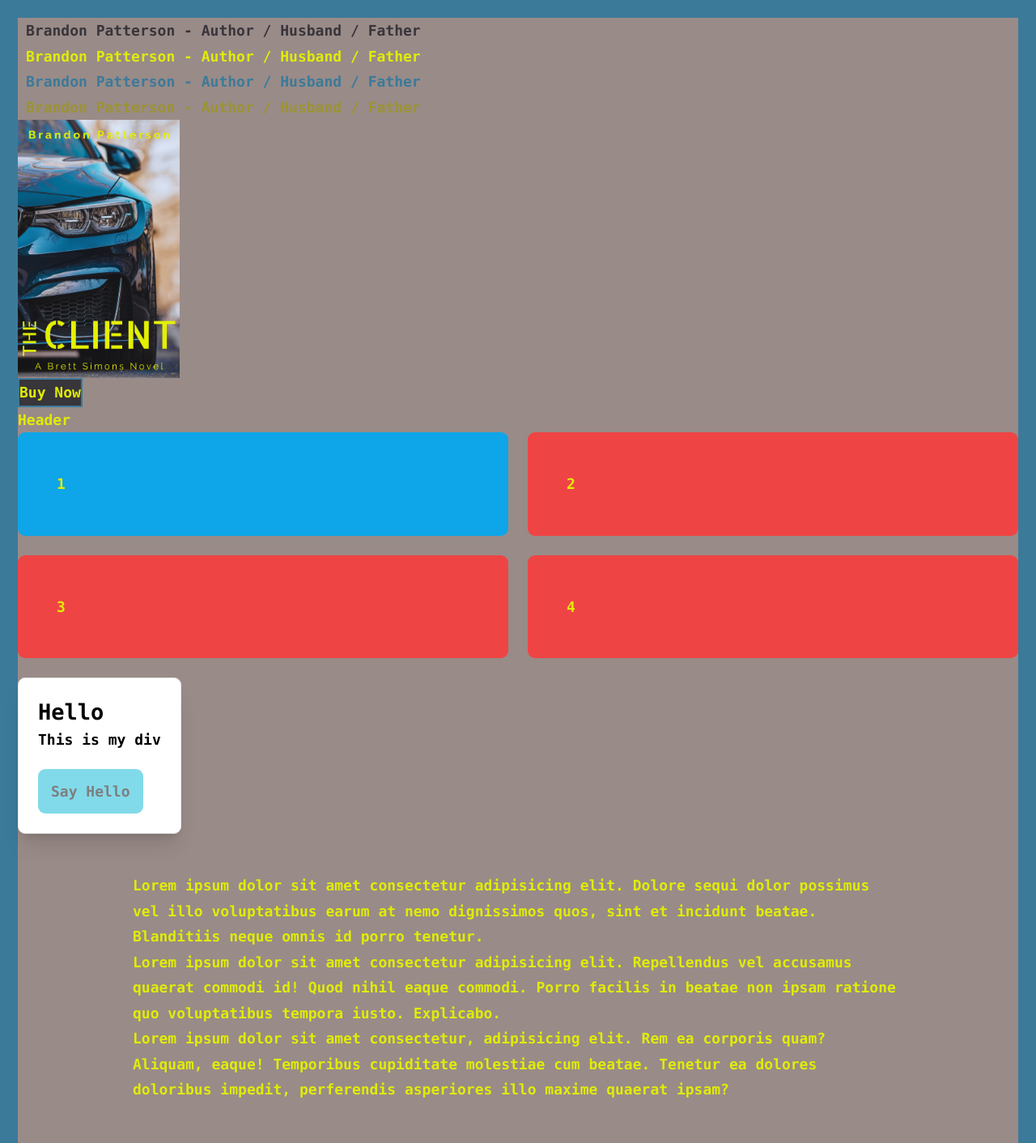
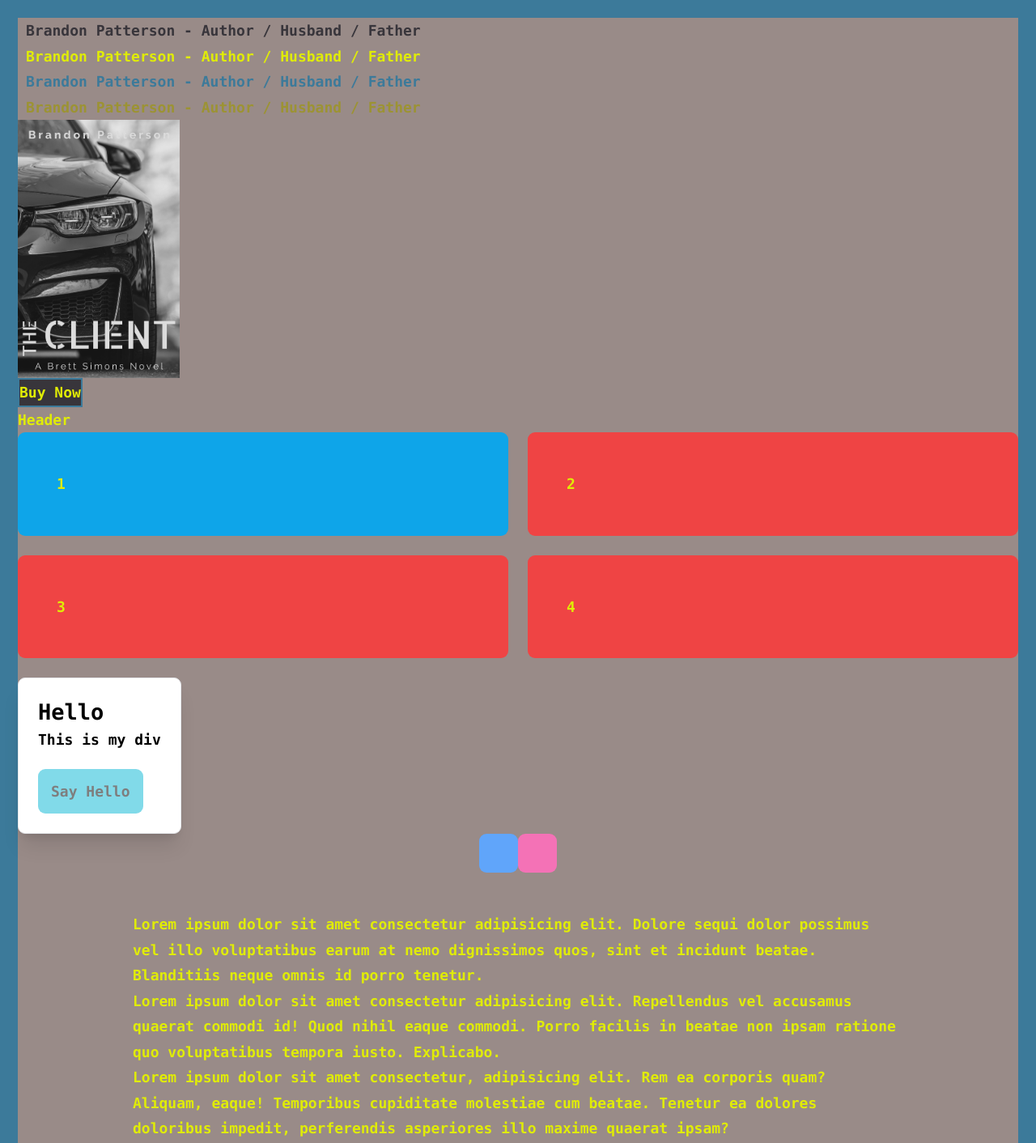
Before and after one commit to poloblue1357/V-School-Assignments, a React (Vite) app in the folder assignments/exercises/brandonauthor/: page / in a window 1280 px wide. Shown: the top 1412 px of the page at 81% size. Built offline with nearby package versions, Linux system fonts and the light colour scheme.

Commit message:
testing tailwind

```diff
--- a/assignments/exercises/brandonauthor/src/components/Body.jsx
+++ b/assignments/exercises/brandonauthor/src/components/Body.jsx
@@ -4,7 +4,7 @@ function Body() {
     return(
         <div className="pb-6">
             <div>Header</div>
-            <div className="grid lg:grid-cols-2 gap-4 md:grid-cols-2 pb-4">
+            <div className="grid lg:grid-cols-2 gap-4 md:grid-cols-2 pb-4 hover:blur-sm">
                 <div className="bg-sky-500 p-6 rounded-lg">1</div>
                 <div className=" bg-red-500 p-6 rounded-lg">2</div>
                 <div className=" bg-red-500 p-6 rounded-lg">3</div>
@@ -16,6 +16,10 @@ function Body() {
                 <p className="mb-4">This is my div</p>
                 <button className="px-3 py-2 rounded-lg cursor-pointer bg-cyan-500 opacity-50">Say Hello</button>
             </div>
+            <div className="flex justify-center -space-x-14">
+                <div className="mix-blend-normal rounded-lg bg-blue-400 h-6 w-6"></div>
+                <div className="mix-blend-normal rounded-lg bg-pink-400 h-6 w-6"></div>
+            </div>
         </div>
     )
 }
--- a/assignments/exercises/brandonauthor/src/components/Header.jsx
+++ b/assignments/exercises/brandonauthor/src/components/Header.jsx
@@ -9,7 +9,11 @@ function Header() {
             <h1 className="hover:font-serif ml-2 text-tBlue">Brandon Patterson - Author / Husband / Father</h1>
             <h1 className="hover:font-serif ml-2 text-tOlive">Brandon Patterson - Author / Husband / Father</h1>
             {/* <div className="flex"> */}
-                <img src={lastDesi} length="400" width="200" className="" />
+                <img src={lastDesi} length="400" width="200" className="
+                grayscale
+                hover:grayscale-0
+                hue-rotate-60
+                saturate-200" />
                 <a target="_blank" href="https://www.amazon.com/Client-Brett-Simons-Novel/dp/B0BJY9NLTC">
                     <button className="hover:underline text:md border-2 border-tBlue bg-tDark">
                         Buy Now
```
